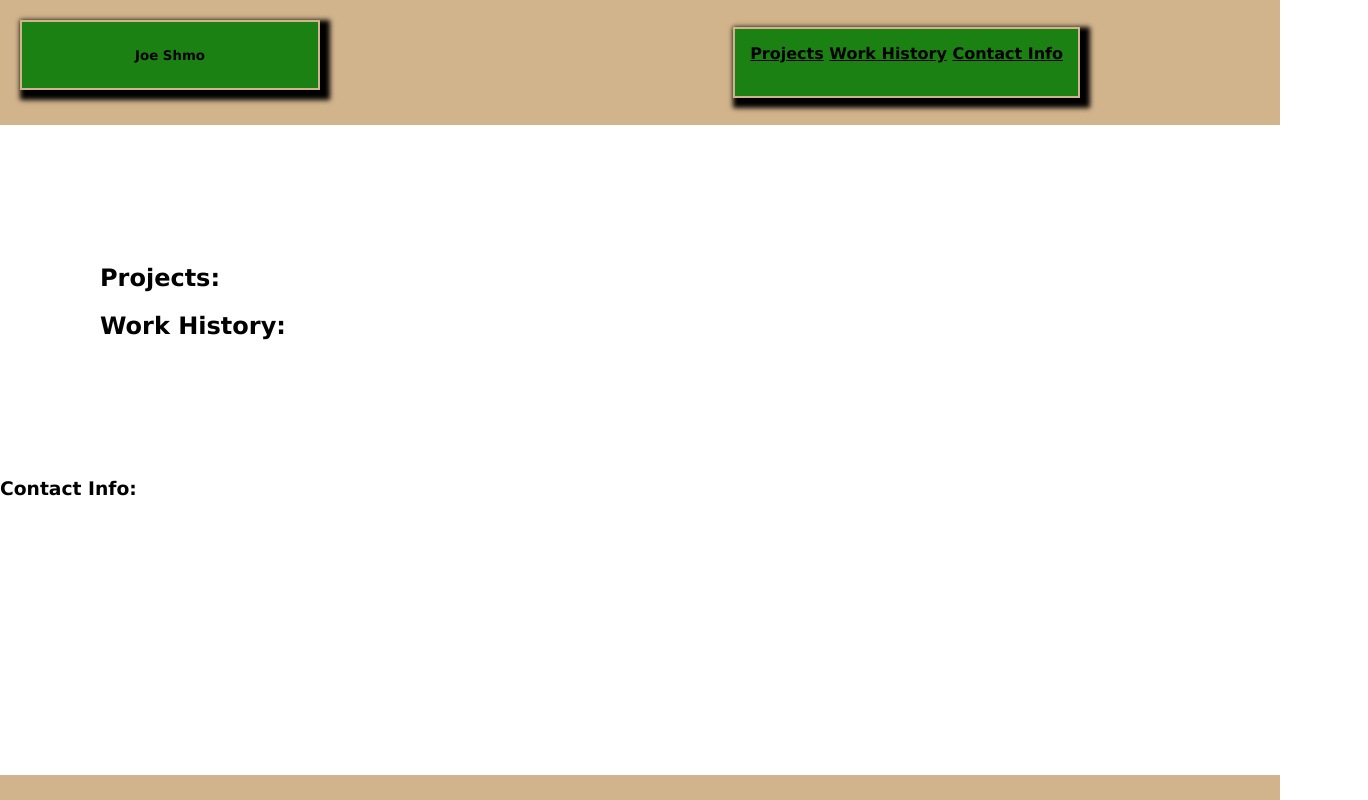
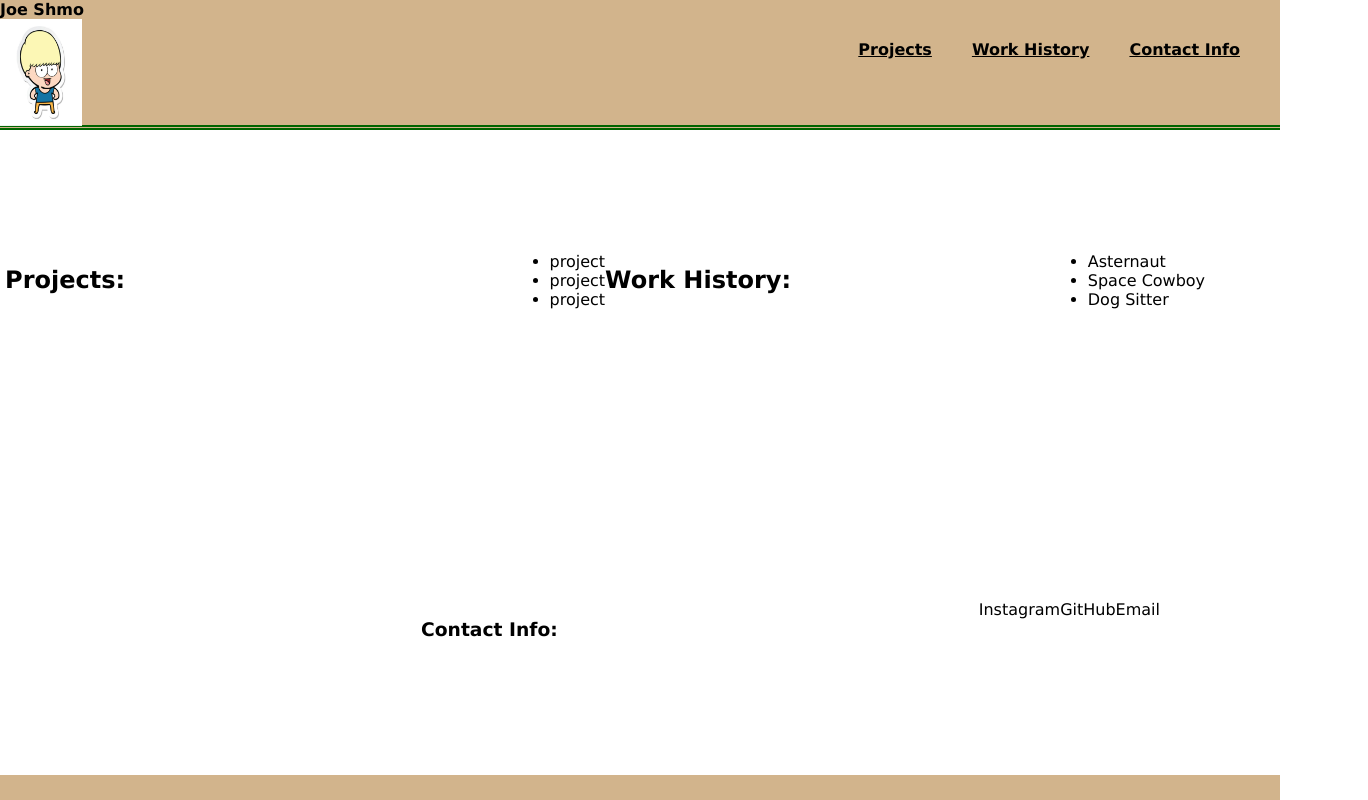
Before and after one commit to skylardorn/Sample-Portfolio, a plain HTML site: page index.html in a window 1280 px wide. Shown: the whole page, 1368 px wide, since content can reach past the window. Drawn offline with Linux system fonts and the light colour scheme.

Commit message:
forgot to do commits but id say bout half way done. Its easier to work in blocks of code.

```diff
--- /dev/null
+++ b/assets/css/style.css
@@ -0,0 +1,148 @@
+
+body {
+    height: 100vh;
+    width: 171vh;
+    margin: 0px;
+    font-family: Verdana, Geneva, Tahoma, sans-serif;
+    flex-direction: column;
+
+}
+
+main {
+    display: inline-flex;
+    height: 600px;
+}
+
+.card {
+    display: flex;
+    justify-content: space-between;
+    height: 70vh;
+    align-items:center ;
+    width: 600px;
+}
+
+.contact-section {
+    display: inline-flex;
+    justify-content: center;
+    flex-direction: row;
+    width: 145vh;
+}
+
+
+/*
+
+* {
+    font-family: Verdana, Geneva, Tahoma, sans-serif;
+}
+
+html, body {
+    padding: 0;
+    margin: 0;
+    display: flex;
+    flex-direction: column;
+}
+
+main {
+    display: inline-flex;
+
+}
+ul {
+
+}
+section#name {
+    height: 100%;
+    border: 2px solid tan;
+    justify-content: space-between;
+    display: inline;
+    background-color: rgb(27, 129, 18);
+}
+
+button:hover {
+    box-shadow: 5px 5px 5px 5px black;
+}
+
+nav {
+    margin-top: 2px;
+    height: 120px;
+    border: 2px solid tan;
+    justify-content: space-between;
+    box-shadow: 5px 5px 5px 5px black;
+    display: inline;
+    background-color: rgb(27, 129, 18);
+    text-align: center;
+}
+*/
+
+header {
+    display: flex;
+    height: 125px;
+    justify-content: space-evenly;
+    background-color: tan;
+    flex-direction: row;
+    width: 100%;
+    position: absolute;
+    top: 0px;
+    left: 0px;
+    flex-direction: column;
+    border-bottom: 5px double darkgreen;
+}
+
+header article {
+    display: flex;
+    justify-content: space-between;
+}
+
+header nav {
+    display: flex;
+    justify-content: space-between;
+}
+
+footer {
+    display: flex;
+    height: 25px;
+    width: 100%;
+    background-color: tan;
+    position: absolute;
+    bottom: 0;
+}
+a:hover {
+    background-color: green;
+    border-radius: 2px;
+}
+.nav-items {
+    color: black;
+    display: flex;
+    flex-direction: row;
+    justify-content: space-between;
+    padding: 20px;
+}
+
+#pro-pic {
+    display: flex;
+    height: 107px;
+    width: 82px;
+    bottom: 0px;
+    top: 0px;
+    position:sticky;
+}
+
+
+/*
+.card {
+    display: flex;
+    justify-content: space-between;
+}
+
+
+
+#button-span {
+    position: center;
+    font-size: 50px;
+    font-family:Verdana, Geneva, Tahoma, sans-serif;
+}
+
+#header-sections {
+    display: inline-flex;
+    justify-content: space-between;
+    width: 90%;
+} */
--- a/assets/style.css
+++ /dev/null
@@ -1,73 +0,0 @@
-* {
-    font-family: Verdana, Geneva, Tahoma, sans-serif;
-}
-
-body, html {
-    padding: 0;
-    margin: 0;
-    display: block;
-}
-
-.button-span {
-    position: center;
-    font-size: 50px;
-    font-family:Verdana, Geneva, Tahoma, sans-serif;
-}
-
-.button-section {
-    width: 200px;
-    height: 100%;
-}
-
-button {
-    border: 2px solid tan;
-    box-shadow: 5px 5px 5px 5px black;
-    height: 70px;
-    position: center;
-    background-color: rgb(27, 129, 18);
-    margin: 20px;
-    width: 300px;
-}
-
-nav {
-    border: 2px solid tan;
-    margin: 27px;
-    margin-right: 200px;
-    padding: 15px;
-    justify-content: space-between;
-    box-shadow: 5px 5px 5px 5px black;
-    background-color: rgb(27, 129, 18);
-}
-
-main {
-    display: block;
-    padding: 100px;
-    justify-content: space-evenly;
-    display: block;
-}
-
-.main-section {
-    justify-content: flex-start;
-}
-
-header {
-    display: flex;
-    height: 125px;
-    justify-content: space-between;
-    background-color: tan;
-    position: center;
-}
-
-footer {
-    display: flex;
-    align-content: ;
-    height: 25px;
-    width: 100%;
-    background-color: tan;
-    position: absolute;
-    bottom: 0;
-}
-
-a {
-    color: black;
-}
--- a/index.html
+++ b/index.html
@@ -4,36 +4,50 @@
     <meta charset="UTF-8">
     <meta http-equiv="X-UA-Compatible" content="IE=edge">
     <meta name="viewport" content="width=device-width, initial-scale=1.0">
-    <link rel="stylesheet" href="./assets/style.css">
+    <link rel="stylesheet" href="./assets/css/style.css">
     <title>Sample Portfolio</title>
 </head>
 <body>
     <header>
-        <section id="button-section">
-        <button><span id="button-span"><strong>Joe Shmo</strong></span></button>
+        <article id="header-sections">
+        <section id="name">
+            <strong>Joe Shmo</strong>
+            <img id="pro-pic" src="./assets/images/joe shmo.jpeg" alt="a good resume picture">
         </section>
         <nav>
-            <strong>
-            <a href="#projects">Projects</a>
-            <a href="#work-history">Work History</a>
-            <a href="#contact-info">Contact Info</a>
+            <strong class="nav-items">
+            <a class="nav-items" href="#projects">Projects</a>
+            <a class="nav-items" href="#work-history">Work History</a>
+            <a class="nav-items" href="#contact-info">Contact Info</a>
             </strong>
         </nav>
+        </article>
     </header>
     <img href="" alt="">
-    <main>
-    <section class="main-section">
-        <h2 id="projects">Projects:</h2>
-        <!-- -->
-        <!-- list of them maybe?? -->
+    <main id="main-section">
+    <section class="card" id="card1">
+        <h2>Projects:</h2>
+        <ul>
+            <li><a>project</a></li>
+            <li><a>project</a></li>
+            <li><a>project</a></li>
+        </ul>
     </section>
-    <section class="main-section">
-        <h2 id="work-history">Work History:</h2>
+    <section class="card" id="card2">
+        <h2>Work History:</h2>
+        <ul>
+            <li><a>Asternaut</a></li>
+            <li><a>Space Cowboy</a></li>
+            <li><a>Dog Sitter</a></li>
+        </ul>
     </section>
     </main>
-    <section>
-        <h3 id="contact-info">Contact Info:</h3>
-    </section>
+    <nav class="contact-section">
+        <h3 class="contact-section" >Contact Info:</h3>
+            <a class="contact-a" class="contact-section">Instagram</a>
+            <a class="contact-a" class="contact-section">GitHub</a>
+            <a class="contact-a" class="contact-section">Email</a>
+    </nav>
     <footer>
         <h4></h4>
     </footer>
```
Also changed, not shown: assets/images/joe shmo.jpeg (added).
